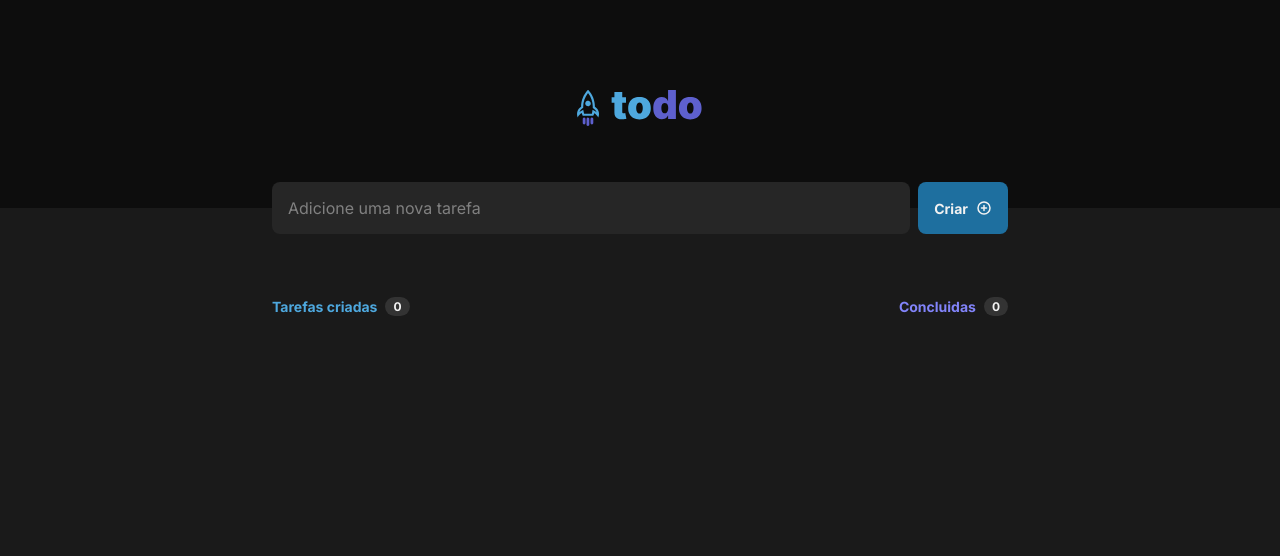
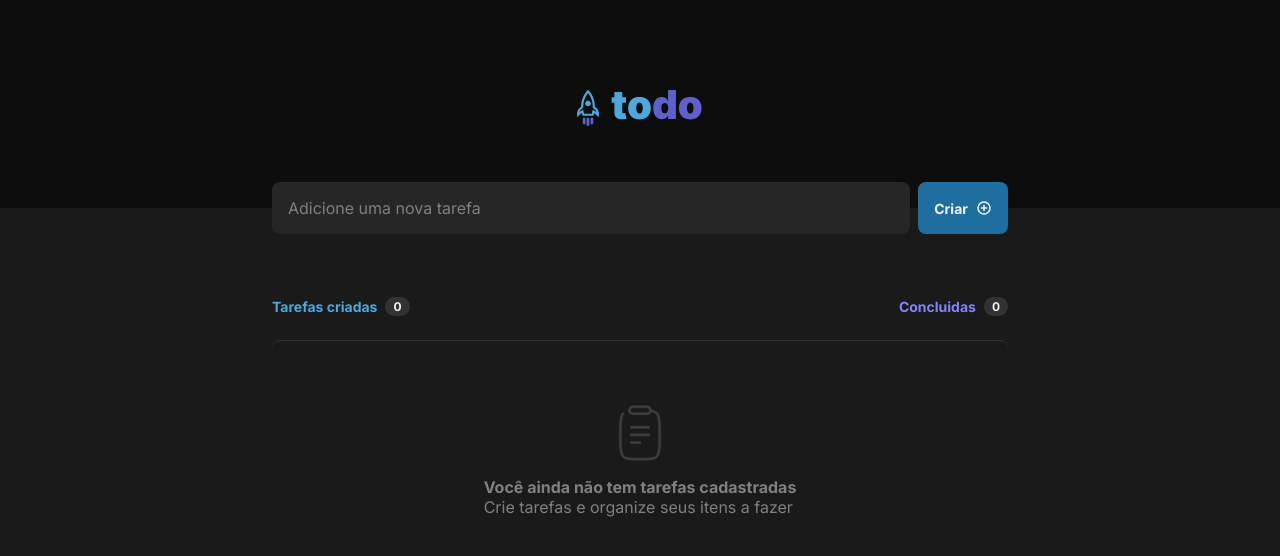
Before and after one commit to isagarci4/ToDoList, a React (Vite) app: page / in a window 1280 px wide. Shown: the top 556 px of the page. Built offline with nearby package versions, Linux system fonts and the light colour scheme; the HTML template or start-up script is replaced by a standard one.

Commit message:
feat: lista vazia

```diff
--- a/src/App.module.css
+++ b/src/App.module.css
@@ -17,3 +17,9 @@
 
     margin-bottom: 2.3125rem;
 }
+
+.taskList {
+    display: flex;
+    flex-direction: column;
+    gap: 1.5rem;
+}
--- a/src/App.tsx
+++ b/src/App.tsx
@@ -6,6 +6,7 @@ import { ListHeader } from './components/ListHeader'
 import styles from './App.module.css'
 
 import './global.css'
+import { EmptyList } from './components/EmptyList'
 
 function App() {
 
@@ -21,6 +22,8 @@ function App() {
 
         <div className={styles.taskList}>
             <ListHeader />
+
+            <EmptyList />
         </div>
       </section>
     </div>
--- /dev/null
+++ b/src/components/EmptyList.module.css
@@ -0,0 +1,13 @@
+.emptyList {
+    padding: 4rem 1.5rem;
+
+    border-top: solid 1px var(--gray-400);
+    border-radius: 8px;
+
+    display: flex;
+    flex-direction: column;
+    align-items: center;
+    gap: 1rem;
+
+    color: var(--gray-300);
+}
--- /dev/null
+++ b/src/components/EmptyList.tsx
@@ -0,0 +1,13 @@
+import styles from './EmptyList.module.css';
+
+export function EmptyList() {
+    return(
+        <div className={styles.emptyList}>
+            <img src="/clipboard.svg" alt="" />
+            <p>
+                <strong>Você ainda não tem tarefas cadastradas</strong> <br />
+                Crie tarefas e organize seus itens a fazer
+            </p>
+        </div>
+    )
+}
```
Also changed, not shown: public/clipboard.svg (added).
